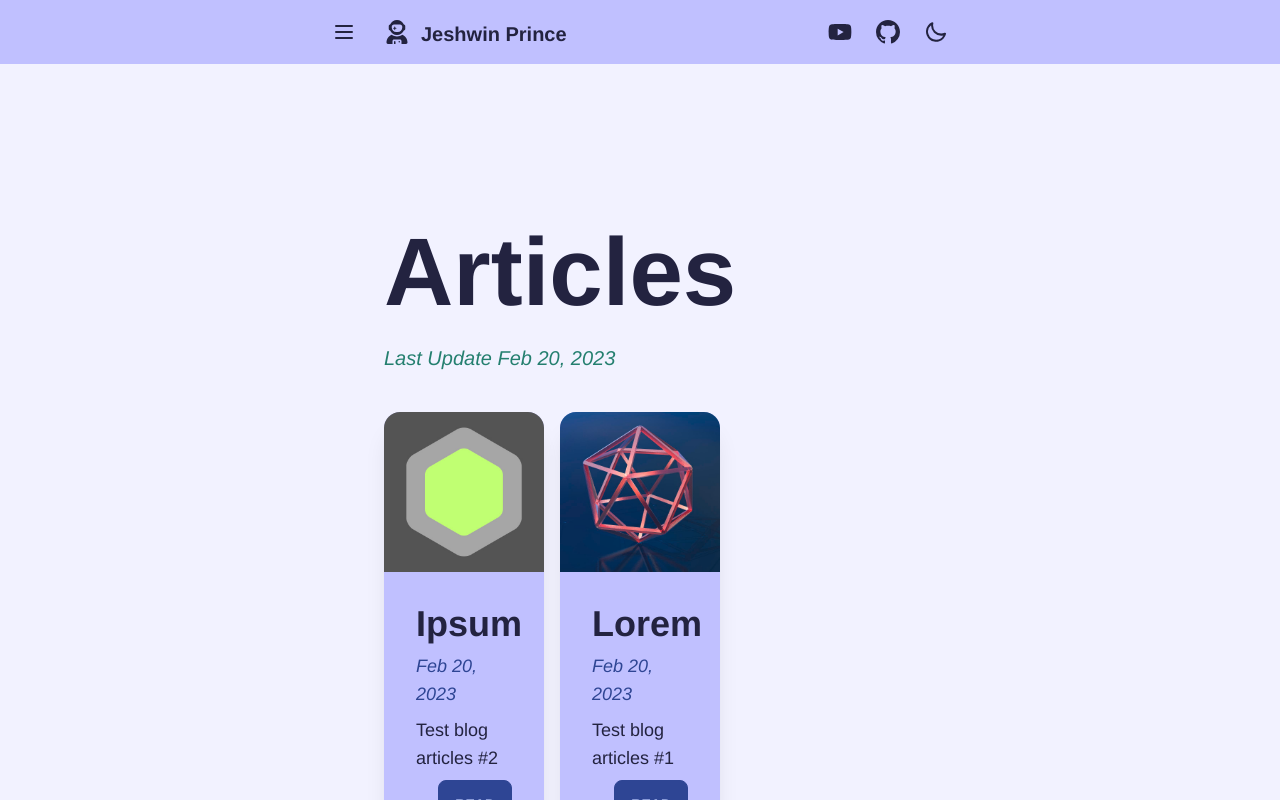
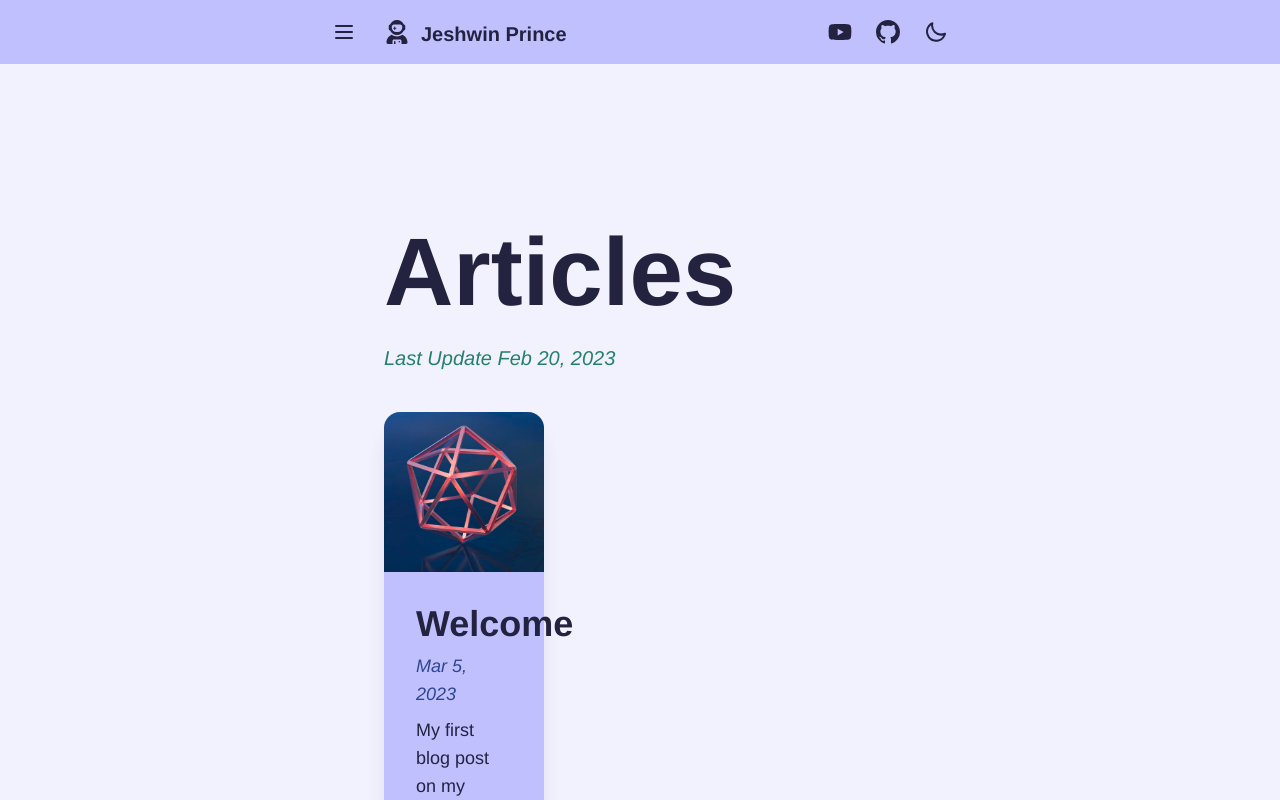
Before and after one commit to Jeshwin/portfolio, a Next.js app: page /articles in a window 1280 px wide. Built offline with nearby package versions, Linux system fonts and the light colour scheme.

Commit message:
First official article!

```diff
--- a/src/components/drawer.jsx
+++ b/src/components/drawer.jsx
@@ -17,10 +17,9 @@ export default function Drawer({ children }) {
                 </label>
               </div>
               <li><Link href="/#top">Home</Link></li>
-              <li><Link href="/about">About</Link></li>
               <li><Link href="/resume#top">Resume</Link></li>
               <li><Link href="/projects">Portfolio</Link></li>
-              <li><Link href="/articles">Blog</Link></li>
+              <li><Link href="/articles#top">Blog</Link></li>
             </ul>
           </div>
         </div>
--- a/src/components/greeting.jsx
+++ b/src/components/greeting.jsx
@@ -15,7 +15,7 @@ export default function Greeting() {
                     I love programming, 3d printing, playing the guitar, and making art in Blender!
                     Check out my portfolio, resume, and blog here!
                   </p>
-                  <Link href="/resume" className="btn btn-primary lg:btn-lg lg:text-xl border-0 bg-gradient-to-br from-primary to-secondary hover:from-primary-focus hover:to-secondary-focus">Let&apos;s Go!</Link>
+                  <Link href="/resume#top" className="btn btn-primary lg:btn-lg lg:text-xl border-0 bg-gradient-to-br from-primary to-secondary hover:from-primary-focus hover:to-secondary-focus">Let&apos;s Go!</Link>
                 </div>
                 <div className="relative -mt-24 w-80 lg:w-[40rem] aspect-square">
                   <Image fill src={Astroholder} alt="placeholder image of an astronaut" />
--- a/src/pages/articles.jsx
+++ b/src/pages/articles.jsx
@@ -23,6 +23,7 @@ export default function Greeting({ postMetadata }) {
   return (
     <>
       <MyHead title="Jeshwin's Blog" />
+      <div id='top'></div>
       <div className="p-5 lg:px-48 xl:px-96 lg:py-10 xl:py-20">
         <h1 className="font-bold w-fit text-6xl lg:text-8xl mt-20 mb-6">Articles</h1>
         <time className="text-accent text-xl italic">Last Update Feb 20, 2023</time>
@@ -38,7 +39,7 @@ export default function Greeting({ postMetadata }) {
               <p className='text-primary italic text-lg'>{date}</p>
               <p className='text-lg'>{description}</p>
               <div className="card-actions justify-end">
-                <Link href={`/articles/${title}`} className="btn btn-primary">Read</Link>
+                <Link href={`/articles/${title}#top`} className="btn btn-primary">Read</Link>
               </div>
             </div>
           </li>))}
--- a/src/pages/articles/Ipsum.mdx
+++ /dev/null
@@ -1,14 +0,0 @@
-import MdxWrapper from '@/components/mdxwrapper'
-
-export const meta = {
-  title: 'Ipsum',
-  thumbnail: false,
-  date: 'Feb 20, 2023',
-  description: 'Test blog articles #2',
-}
-
-# Ipsum
-
-## Lorem
-
-export default ({ children }) => <MdxWrapper meta={meta}>{children}</MdxWrapper>
--- a/src/pages/articles/Lorem.mdx
+++ /dev/null
@@ -1,14 +0,0 @@
-import MdxWrapper from '@/components/mdxwrapper'
-
-export const meta = {
-  title: 'Lorem',
-  thumbnail: true,
-  date: 'Feb 20, 2023',
-  description: 'Test blog articles #1',
-}
-
-# Lorem
-
-## Ipsum
-
-export default ({ children }) => <MdxWrapper meta={meta}>{children}</MdxWrapper>
--- /dev/null
+++ b/src/pages/articles/Welcome.mdx
@@ -0,0 +1,27 @@
+import MdxWrapper from '@/components/mdxwrapper'
+
+export const meta = {
+  title: 'Welcome',
+  thumbnail: true,
+  date: 'Mar 5, 2023',
+  description: 'My first blog post on my website!',
+}
+
+# Welcome to my Blog!
+
+Hello Internet! I'm very pleased to start a new project: my very own blog!
+
+## What do I plan to write about?
+
+For now, I want to keep my scope pretty small so I don't overwhelm myself, therefore I'll mostly stick to topics related to my other current hobbies or projects
+
+Even still, that's a lot of content I could talk about!
+
+## How often are you going to post?
+
+I plan to posting at least once a week, depending on how much I can get myself to write in that timeframe. I want to be able to write something that it worthy of its own blogpost, not something the size of a tweet!
+Due to my busy schedule as a student, I will most likely only post on weekends.
+
+This is only my introductory post, so I will keep it short. I hope to write to everyone soon!
+
+export default ({ children }) => <MdxWrapper meta={meta}>{children}</MdxWrapper>
--- a/src/pages/index.jsx
+++ b/src/pages/index.jsx
@@ -36,7 +36,7 @@ export default function Home() {
           I love to write blogs about new projects I am working on,
           the status of previous projects, or just anything that I've found interesting.
           I hope to post here more regularly."
-        href="/articles"
+        href="/articles#top"
       />
     </>
   )
```
Also changed, not shown: public/articles/Ipsum/thumbnail.jpg (deleted), public/articles/Welcome/thumbnail.jpg (renamed from public/articles/Lorem/thumbnail.jpg).
